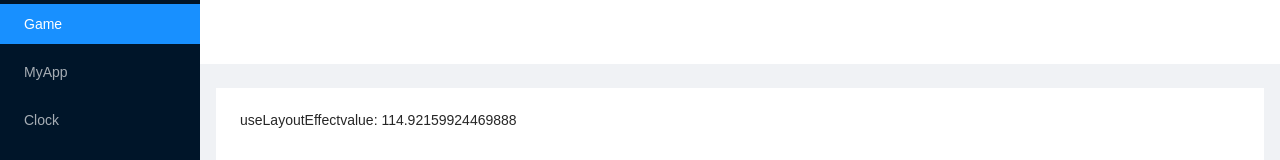
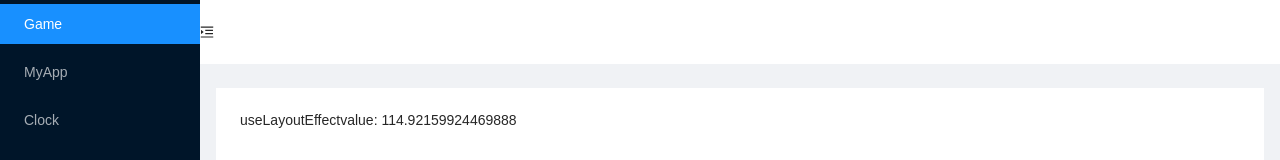
Before and after one commit to whj768702/learn-react, a React (Create React App) app: page /hooks/useLayoutEffect in a window 1280 px wide. Shown: the top 160 px of the page. Built offline with nearby package versions, Linux system fonts and the light colour scheme.

Commit message:
refactor(icon): 升级后icon错误修改。

```diff
--- a/src/homePage.jsx
+++ b/src/homePage.jsx
@@ -1,6 +1,6 @@
 import React, { useState } from 'react';
 import { Layout, Menu } from 'antd';
-import Icon from '@ant-design/icons';
+import { MenuFoldOutlined, MenuUnfoldOutlined } from '@ant-design/icons';
 import { BrowserRouter, Link, Route } from 'react-router-dom';
 import Game from './game/game';
 import MyApp from './welcome/welcome';
@@ -95,13 +95,26 @@ function Homepage() {
         </Sider>
         <Layout>
           <Header style={{ background: '#fff', padding: 0 }}>
-            <Icon
+            {collapsed ? (
+              <MenuFoldOutlined
+                onClick={() => {
+                  toggle(false);
+                }}
+              />
+            ) : (
+              <MenuUnfoldOutlined
+                onClick={() => {
+                  toggle(true);
+                }}
+              />
+            )}
+            {/* <Icon
               className="trigger"
               type={collapsed ? 'menu-unfold' : 'menu-fold'}
               onClick={() => {
                 toggle((collapsed = !collapsed));
               }}
-            />
+            /> */}
           </Header>
           <Content
             style={{
```
